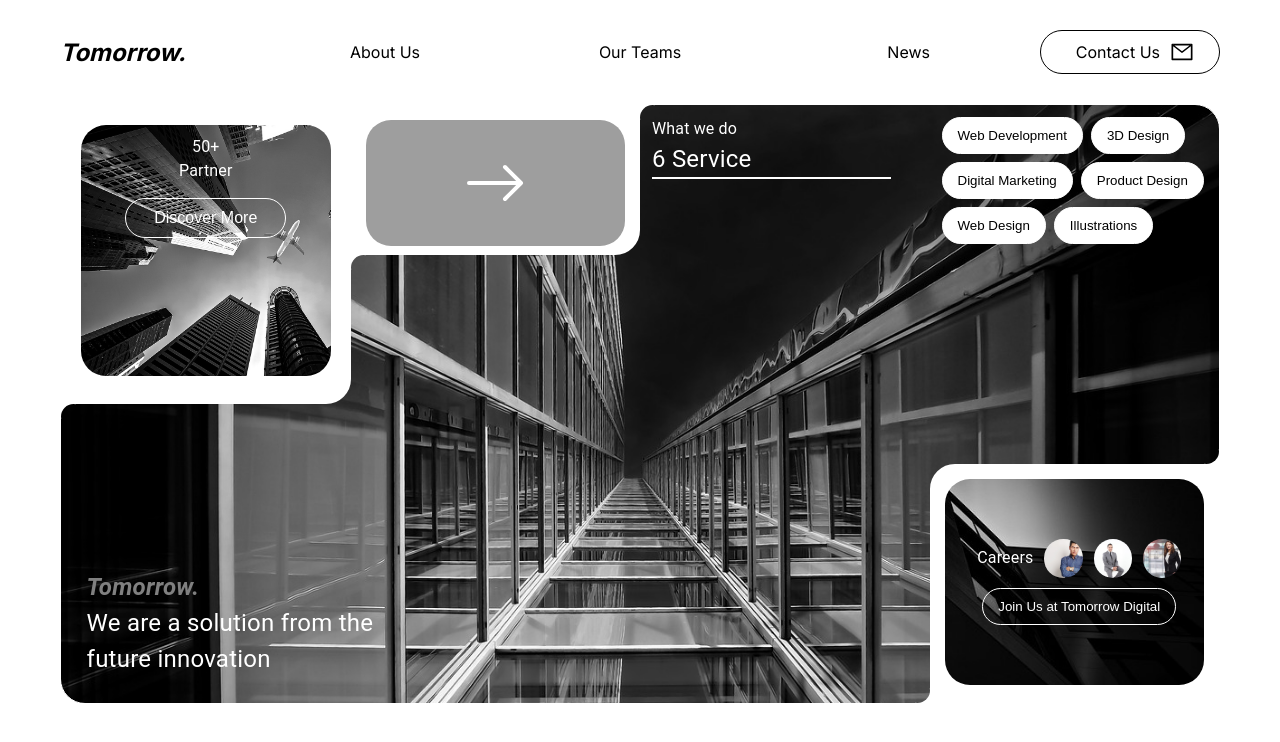
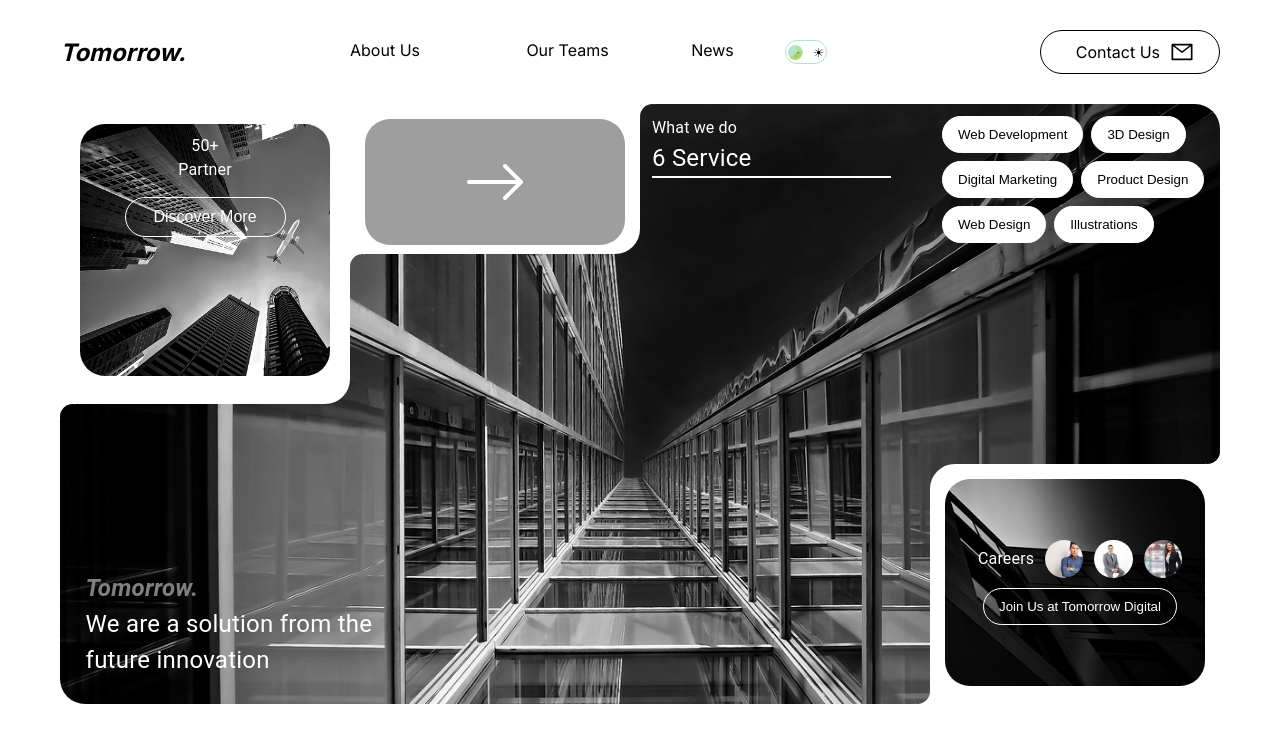
Before and after one commit to gizemsangur1/Tomorrow., a Next.js app: page / in a window 1280 px wide. Shown: the top 742 px of the page. Built offline with nearby package versions, Linux system fonts and the light colour scheme; grey boxes are pictures that could not be loaded.

Commit message:
Make dark theme

```diff
--- a/src/app/globals.css
+++ b/src/app/globals.css
@@ -11,10 +11,10 @@ body {
 
 }
 
-.theme{
+/* .theme{
   transition: 1s all ease;
 }
-
+ */
 .light{
   background-color: white;
   color: black;
--- a/src/app/grids/Parts.jsx
+++ b/src/app/grids/Parts.jsx
@@ -1,15 +1,17 @@
-import React from "react";
+"use client"
+import React, { useContext } from "react";
 import styles from "./page.module.css";
 import { BsArrowRight } from "react-icons/bs";
 import { Grid, Typography } from "@mui/material";
+import { ThemeContext } from '@/context/ThemeContext';
 const Parts = () => {
-
+  const { toggle,mode } = useContext(ThemeContext);
   return (
-    <Grid container className={styles.container}>
-      <Grid container direction="row" className={styles.row}>
+    <Grid container className={styles.container} style={mode==="light"? {border:"white",backgroundColor:"white"}:{border:"black",backgroundColor:"black"}}>
+      <Grid container direction="row" className={styles.row} >
         <Grid item md={6} sm={12} xs={12}>
           <Grid container className={styles.insidecontainer}>
-            <Grid item sm={12} md={6} xs={12} className={styles.item}>
+            <Grid item sm={12} md={6} xs={12} className={styles.item} style={mode==="light"? {backgroundColor:"white",border:"10px solid white"}:{backgroundColor:"black",border:"10px solid black"}}>
               <Grid className={styles.photo1}>
                 <Grid sx={{ justifyContent: "center", alignItems: "center" }}>
                   <Typography className={styles.heading}>50+</Typography>
@@ -20,18 +22,18 @@ const Parts = () => {
             </Grid>
             <Grid item md={6} sx={{display:{md:"inline",sm:"none",xs:"none"}}}>
               <Grid container direction="column" className={styles.row}>
-                <Grid item xs={12} className={styles.itemd}>
+                <Grid item xs={12} className={styles.itemd} style={mode==="light"? {backgroundColor:"white",border:"5px solid white"}:{backgroundColor:"black",border:"5px solid black"}}>
                   <Grid className={styles.photo}>
                     <BsArrowRight color="white" size="64px" />
                   </Grid>
                 </Grid>
               </Grid>
-              <Grid className={styles.ball} ></Grid>
+              <Grid className={styles.ball} style={mode==="light"? {boxShadow:"-10px -10px 0 white"}:{boxShadow:"-10px -10px 0 black"}}></Grid>
             </Grid>
           </Grid>
         </Grid>
         <Grid item md={6} sm={12} xs={12} sx={{display:{md:"grid",sm:"none",xs:"none"}}}>
-          <Grid className={styles.ball} ></Grid>
+          <Grid className={styles.ball} style={mode==="light"? {boxShadow:"-10px -10px 0 white"}:{boxShadow:"-10px -10px 0 black"}} ></Grid>
           <Grid container >
             <Grid item md={6} sm={12} xs={12} sx={{ padding: "12px"}} >
               <Typography className={styles.heading}>What we do</Typography>
@@ -76,7 +78,7 @@ const Parts = () => {
         </Grid>
       </Grid>
       <Grid container direction="row" className={styles.row}>
-        <Grid className={styles.ball} sx={{display:{md:"inline",sm:"none",xs:"none"}}}></Grid>
+        <Grid className={styles.ball} sx={{display:{md:"inline",sm:"inline",xs:"none"}}} style={mode==="light"? {boxShadow:"-10px -10px 0 white"}:{boxShadow:"-10px -10px 0 black"}}></Grid>
         <Grid
           item
           md={9}
@@ -101,7 +103,7 @@ const Parts = () => {
             </Typography>
           </Grid>
 
-          <Grid className={styles.ball2}  sx={{display:{md:"inline",sm:"none",xs:"none"}}} ></Grid>
+          <Grid className={styles.ball2}  sx={{display:{md:"inline",sm:"none",xs:"none"}}} style={mode==="light"? {boxShadow:"10px 10px 0 white"}:{boxShadow:"10px 10px 0 black"}} ></Grid>
         </Grid>
         <Grid item md={3} sm={12} xs={12}>
           <Grid
@@ -110,10 +112,10 @@ const Parts = () => {
             className={styles.row1}
             sx={{ position: "relative" }}
           >
-            <Grid className={styles.ball2} ></Grid>
+            <Grid className={styles.ball2} style={mode==="light"? {boxShadow:"10px 10px 0 white"}:{boxShadow:"10px 10px 0 black"}} ></Grid>
           </Grid>
           <Grid container direction="row" className={styles.row2}>
-            <Grid className={styles.itemf}>
+            <Grid className={styles.itemf} style={mode==="light"? {backgroundColor:"white",border:"5px solid white"}:{backgroundColor:"black",border:"5px solid black"}} >
              <Grid className={styles.photo2}>
                 <Grid
                   sx={{
--- a/src/app/grids/page.module.css
+++ b/src/app/grids/page.module.css
@@ -1,5 +1,4 @@
 .container{
-    border: 1px solid white;
     width: 100%;
     height: 75vh;
     border-radius: 25px;
@@ -26,29 +25,23 @@
 
 
 .item{
-    background-color: white;
     justify-content: center;
     align-items: center;
     text-align: center;
     width: 100%;
     height: 100%;
-    border: 10px solid white;
     border-bottom-right-radius: 25px;
 }
 
 .itemd{
-    background-color: white;
     width: 100%;
     height: 100%;
-    border: 5px solid white;
     border-bottom-right-radius: 25px;
 }
 
 .itemf{
-    background-color: white;
     width: 100%;
     height: 100%;
-    border: 5px solid white;
     border-top-left-radius: 25px;
     justify-content: center;
     align-items: center;
@@ -62,7 +55,6 @@
     width: 25px;
     height: 25px;
     border-radius: 50%;
-    box-shadow: -10px -10px 0 white;
 
 }
 
@@ -73,7 +65,6 @@
     width: 25px;
     height: 25px;
     border-radius: 50%;
-    box-shadow: 10px 10px 0 white;
     bottom: 0;
     right: 0;
 }
@@ -172,7 +163,6 @@
 .icon2{
     background-image: url("man2.jpg");
     background-size: cover;
-    background-color: white;
     width: 3vw;
     height:3vw;
     border-radius: 50%;
@@ -180,7 +170,6 @@
 .icon3{
     background-image: url("woman.jpg");
     background-size: cover;
-    background-color: white;
     width: 3vw;
     height:3vw;
     border-radius: 50%;
--- a/src/app/layout.js
+++ b/src/app/layout.js
@@ -1,6 +1,7 @@
 import Navbar from "@/components/navbar/Navbar";
 import "./globals.css";
 import { Inter } from "next/font/google";
+import { ThemeProvider } from "@/context/ThemeContext";
 
 const inter = Inter({ subsets: ["latin"] });
 
@@ -13,10 +14,12 @@ export default function RootLayout({ children }) {
   return (
     <html lang="en">
       <body className={inter.className}>
-        <div className="container">
-          <Navbar />
-          {children}
-        </div>
+        <ThemeProvider>
+          <div className="container">
+            <Navbar />
+            {children}
+          </div>
+        </ThemeProvider>
       </body>
     </html>
   );
--- /dev/null
+++ b/src/components/DarkModeToggle/DarkModeToggle.jsx
@@ -0,0 +1,16 @@
+'use client'
+import React, { useContext } from 'react'
+import styles from './DarkModeToggle.module.css'
+import { ThemeContext } from '@/context/ThemeContext';
+const DarkModeToggle = () => {
+    const { toggle,mode } = useContext(ThemeContext);
+  return (
+    <div className={styles.container} onClick={toggle}>
+        <div className={styles.icon}>🌛</div>
+        <div className={styles.icon}>☀</div>
+        <div className={styles.ball} style={mode==="light"? {left:"2px"}:{right:"2px "}}/>
+    </div>
+  )
+}
+
+export default DarkModeToggle
--- /dev/null
+++ b/src/components/DarkModeToggle/DarkModeToggle.module.css
@@ -0,0 +1,23 @@
+.container{
+    width: 42px;
+    height: 24px;
+    border:1.5px solid #53c28b70;
+    border-radius: 30px;
+    display: flex;
+    align-items: center;
+    justify-content: space-between;
+    padding: 2px;
+    position: relative;
+    cursor: pointer;
+}
+.icon{
+    font-size: 12px;
+}
+
+.ball{
+    width: 15px;
+    height: 15px;
+    background-color: #53c28b70;
+    border-radius: 50%;
+    position: absolute;
+}
--- a/src/components/navbar/Navbar.jsx
+++ b/src/components/navbar/Navbar.jsx
@@ -5,6 +5,7 @@ import React, { useState } from "react";
 import styles from "./page.module.css";
 import Link from "next/link";
 import { RxHamburgerMenu } from "react-icons/rx";
+import DarkModeToggle from "../DarkModeToggle/DarkModeToggle";
 const Navbar = () => {
   const [menuOpen, setMenuOpen] = useState(false);
   const handleClick = () => {
@@ -24,20 +25,23 @@ const Navbar = () => {
         }}
       >
         <Grid container sx={{ width: "100%" }}>
-          <Grid item xs={4}>
+          <Grid item xs={3}>
             <a href="/" className={styles.navitems}>
               About Us
             </a>
           </Grid>
-          <Grid item xs={4} sx={{ textAlign: "center" }}>
+          <Grid item xs={3} sx={{ textAlign: "center" }}>
             <Link href="/team" className={styles.navitems}>
               Our Teams
             </Link>
           </Grid>
-          <Grid item xs={4} sx={{ textAlign: "end" }}>
+          <Grid item xs={3} sx={{ textAlign: "center" }}>
             <Link href="/news" className={styles.navitems}>
               News
             </Link>
+          </Grid>
+          <Grid item xs={3}  sx={{ textAlign: "end" }}>
+            <DarkModeToggle/>
           </Grid>
         </Grid>
       </Grid>
@@ -80,16 +84,19 @@ const Navbar = () => {
             About Us
           </a>
         </Grid>
-        <Grid xs={12}>
+        <Grid item xs={12}>
           <Link href="/team" className={styles.navitems2}>
             Our Teams
           </Link>
         </Grid>
-        <Grid xs={12}>
+        <Grid item xs={12}>
           <Link href="/news" className={styles.navitems2}>
             News
           </Link>
         </Grid>
+        <Grid item xs={12} >
+            <DarkModeToggle/>
+          </Grid>
       </Grid>
     </Grid>
   );
--- /dev/null
+++ b/src/context/ThemeContext.js
@@ -0,0 +1,21 @@
+"use client"
+
+import { createContext, useState } from "react"
+
+export const ThemeContext=createContext()
+
+export const ThemeProvider=({children})=>{
+    const [mode,setMode]=useState("light")
+
+    const toggle=()=>{
+        setMode((prev)=>(prev==="light"?"dark":"light"));
+    };
+   return(
+    <ThemeContext.Provider value={{toggle,mode}}>
+        <div className={`theme ${mode}`}>
+            {children}
+        </div>
+
+    </ThemeContext.Provider>
+   )
+}
```
